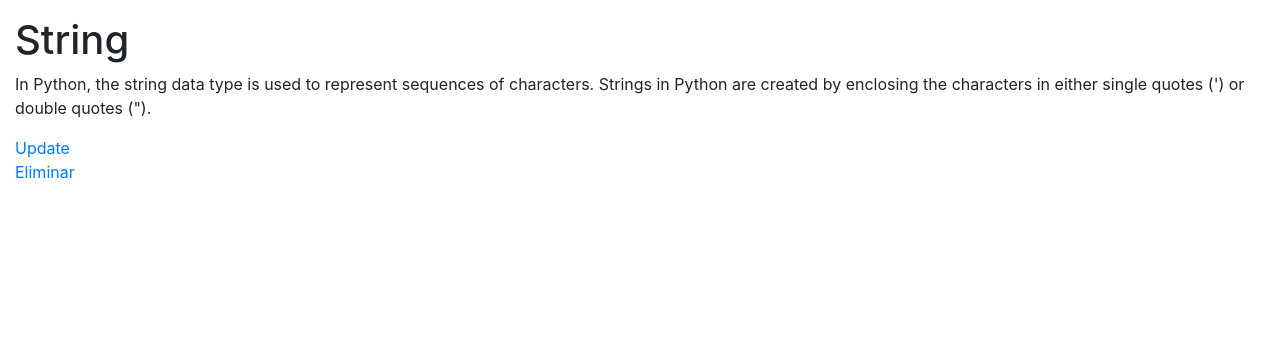
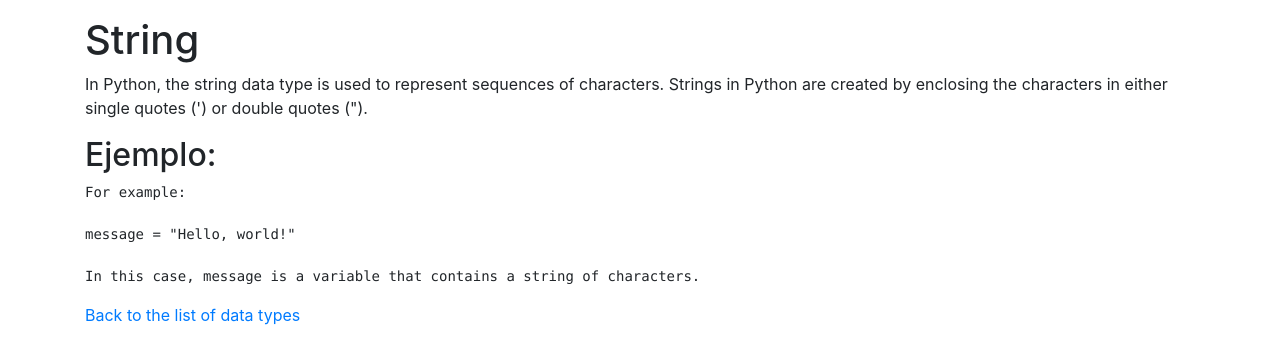
Before and after one commit to Andres-Villante/PyDucation, a Django app: page /data_types/19/ in a window 1280 px wide. Shown: the part 56-420 px from the top of the page. Run offline with Django 4.2, Linux system fonts and the light colour scheme; a user stored in the database is signed in; data comes from the database, SQL or seed files in the repository; both versions use the stored data as it was after the commit; some libraries are stand-ins or nearby versions.

Commit message:
Agregue String

```diff
--- a/PyDucation/templates/data_types/data_type_detail.html
+++ b/PyDucation/templates/data_types/data_type_detail.html
@@ -1,10 +1,11 @@
 {% extends 'PyDucation/base.html' %}
 
 {% block content %}
-  <h1>{{ data_type.name }}</h1>
-  <p>{{ data_type.description }}</p>
-  <a href="{% url 'data_type_update' pk=data_type.pk %}">Update</a>
-  <br>
-  <a href="{% url 'data_type_delete' pk=data_type.pk %}" onclick="return confirm('¿Está seguro de que desea eliminar este tipo de datos?')"> Eliminar </a>
-  </li>
+  <div class="container">
+    <h1>{{ data_type.name }}</h1>
+    <p>{{ data_type.description|linebreaksbr }}</p>
+    <h2>Ejemplo:</h2>
+    <pre>{{ data_type.example|escape }}</pre>
+    <a href="{% url 'data_type_list' %}">Back to the list of data types</a>
+  </div>
 {% endblock %}
--- a/PyDucation/templates/pyducation.html
+++ b/PyDucation/templates/pyducation.html
@@ -6,7 +6,5 @@
   <ul>
     <!-- Data_Types -->
     <li><a href="{% url 'data_type_list' %}">Data Types</a></li>
-
-    <li><a href="{% url 'data_type_create' %}">Crear elemento</a></li>
   </ul>
 {% endblock %}
--- a/blog/views.py
+++ b/blog/views.py
@@ -26,7 +26,7 @@ class DataTypeListView(LoginRequiredMixin, ListView):
 class DataTypeCreateView(LoginRequiredMixin, CreateView):
     template_name = 'data_types/data_type_create.html'
     model = DataType
-    fields = ['name', 'description']
+    fields = ['name', 'description', 'example']
     success_url = reverse_lazy('data_type_list')
 
 # Vista para ver los detalles de un elemento del CRUD
```
Also changed, not shown: db.sqlite3.
